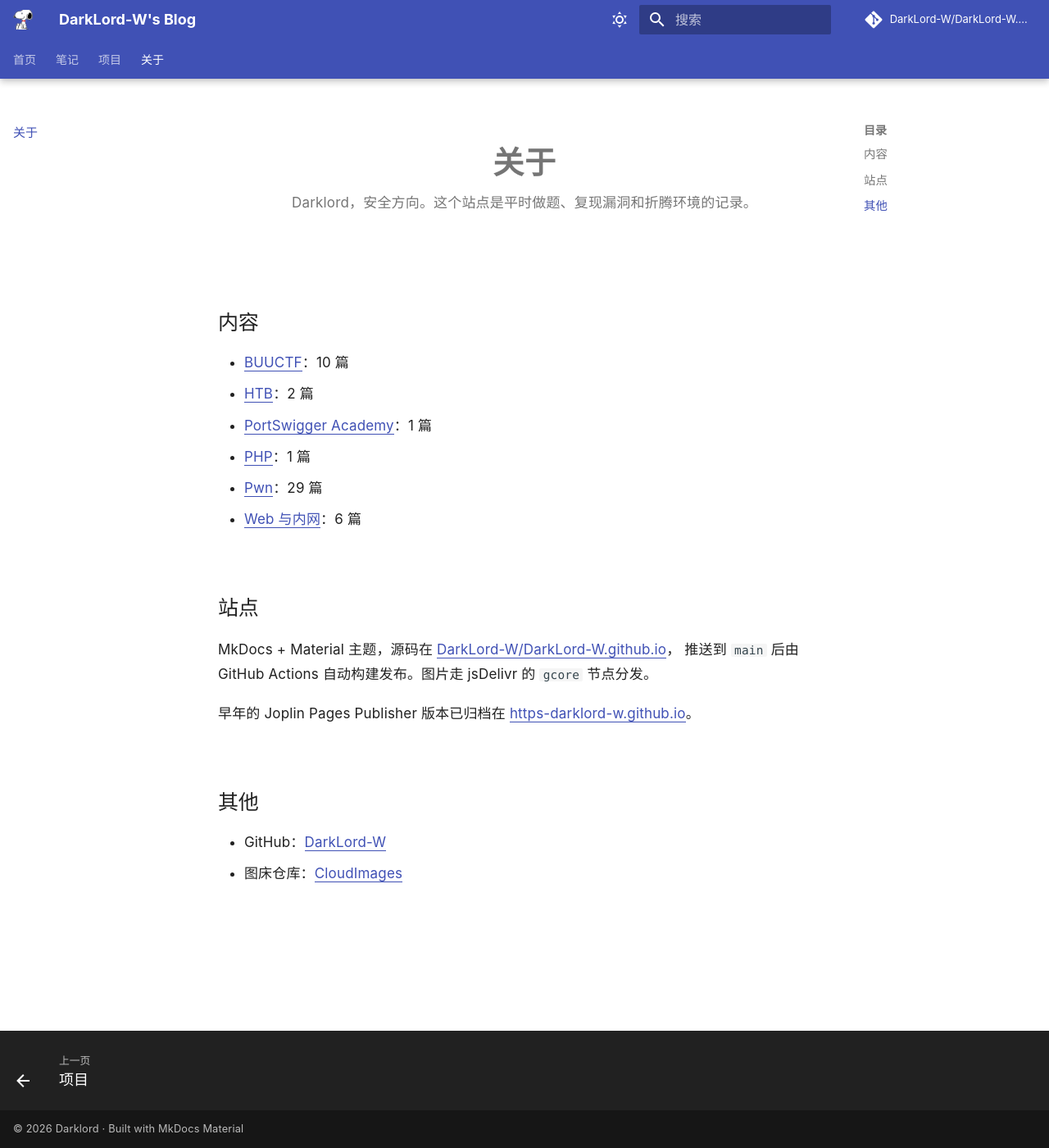
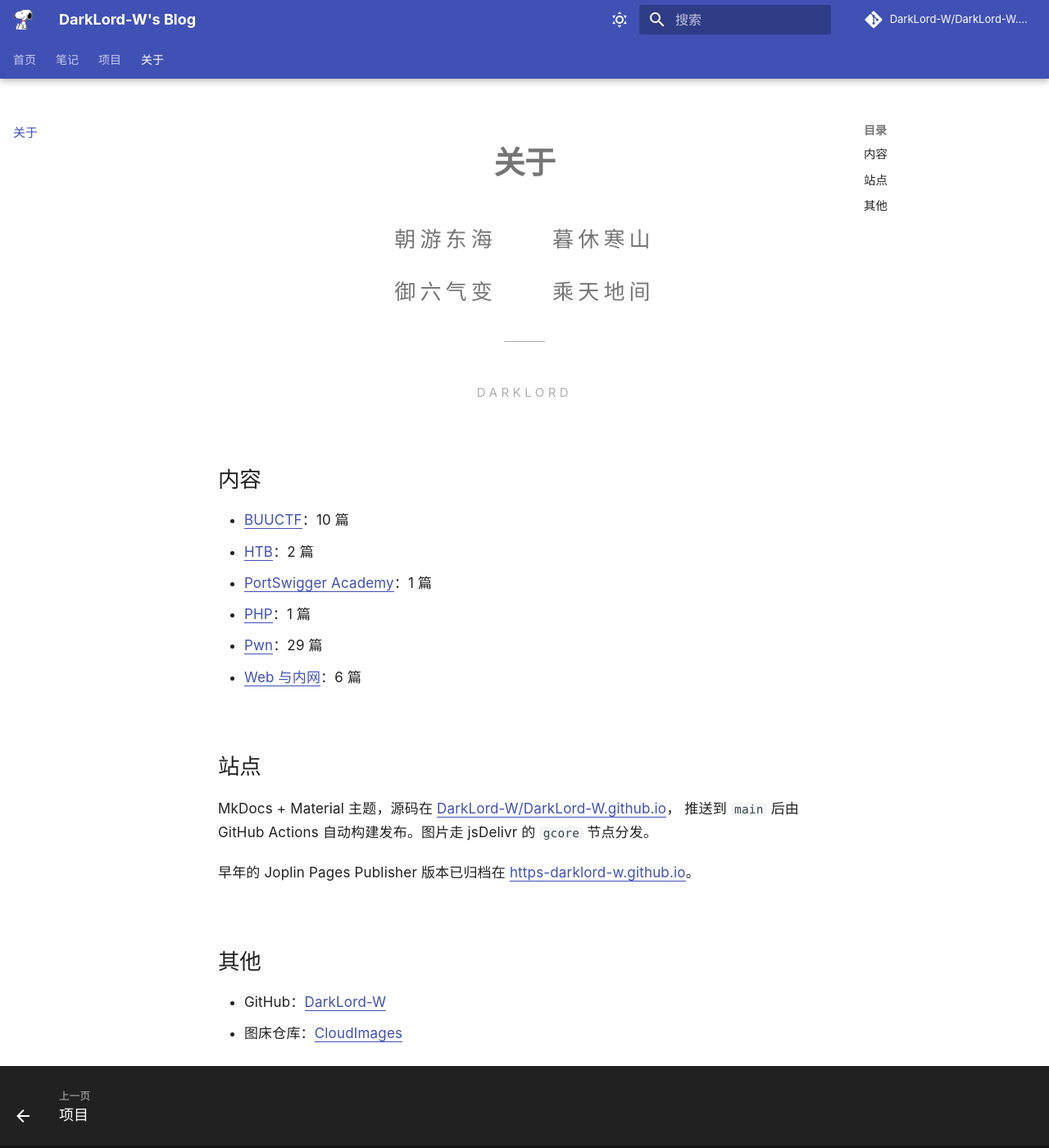
Before and after one commit to DarkLord-W/DarkLord-W.github.io, an MkDocs documentation site: the page built from docs/about/index.md, in a window 1280 px wide and 1400 px high. Shown: the whole window at 82% size. Built offline with MkDocs 1.6.1 and Material for MkDocs 9.7.7, drawn with Linux system fonts in a browser that asks for light colours; comment, search, counter and statistics services are not loaded.

Commit message:
style: 主页去掉简介句，关于页改为诗句主导
- 主页身份区去掉「安全方向的学习记录：…」这句，只留标题、诗句、Mona、两张入口卡
- 关于页去掉说明性开头，改为：居中标题 + 诗句（2×2 排布）+ 细分隔线 + DARKLORD 小字，
  诗句成为版面主体；下方保留 内容 / 站点 / 其他 三节
- 新增 .poem-hero / .poem / .poem-sign 样式，诗句 1.3rem、字距 .2em

一个埋着的坑：Material 的 partials/content.html 里有
「页面内容里没有 <h1> 就自动补一个 <h1>{{ page.title }}</h1>」的逻辑，
所以关于页去掉 H1 后主题会自己补一个「关于」并左对齐；已用
:has(.poem-hero) 把它居中，与诗句连成一体。

验证：mkdocs build --strict 通过。

```diff
--- a/docs/about/index.md
+++ b/docs/about/index.md
@@ -1,10 +1,11 @@
-<div class="page-hero" markdown>
+<div class="poem-hero">
+  <div class="poem">
+    <span>朝游东海</span><span>暮休寒山</span>
+    <span>御六气变</span><span>乘天地间</span>
+  </div>
+</div>
 
-# 关于
-
-Darklord，安全方向。这个站点是平时做题、复现漏洞和折腾环境的记录。
-
-</div>
+<p class="poem-sign">Darklord</p>
 
 ## 内容
 
--- a/docs/stylesheets/extra.css
+++ b/docs/stylesheets/extra.css
@@ -228,3 +228,42 @@
   margin-top: 2.4em;
   font-size: 1.25rem;
 }
+
+/* ---------- 关于页：诗句作为版面主体 ---------- */
+/* 关于页没有 H1，Material 会自动补一个页面标题，这里把它居中，和诗句连成一体 */
+.md-content:has(.poem-hero) h1 {
+  text-align: center;
+  font-size: 1.9rem;
+  font-weight: 600;
+  margin: 1.4rem 0 0;
+}
+.poem-hero {
+  text-align: center;
+  padding: 2.2rem 0 1.6rem;
+}
+.poem {
+  display: inline-grid;
+  grid-template-columns: repeat(2, minmax(0, 1fr));
+  gap: .7rem 3.4rem;
+  font-size: 1.3rem;
+  letter-spacing: .2em;
+  line-height: 1.9;
+  color: var(--md-default-fg-color--light);
+}
+.poem span { display: block; }
+.poem-hero::after {
+  content: "";
+  display: block;
+  width: 2.5rem;
+  height: 1px;
+  margin: 1.8rem auto 0;
+  background: var(--md-default-fg-color--lighter);
+}
+.poem-sign {
+  text-align: center;
+  color: var(--md-default-fg-color--lighter);
+  font-size: .75rem;
+  letter-spacing: .3em;
+  text-transform: uppercase;
+  margin: 0 0 2.4rem;
+}
```
Also changed, not shown: docs/index.md (+0 -2 lines).
